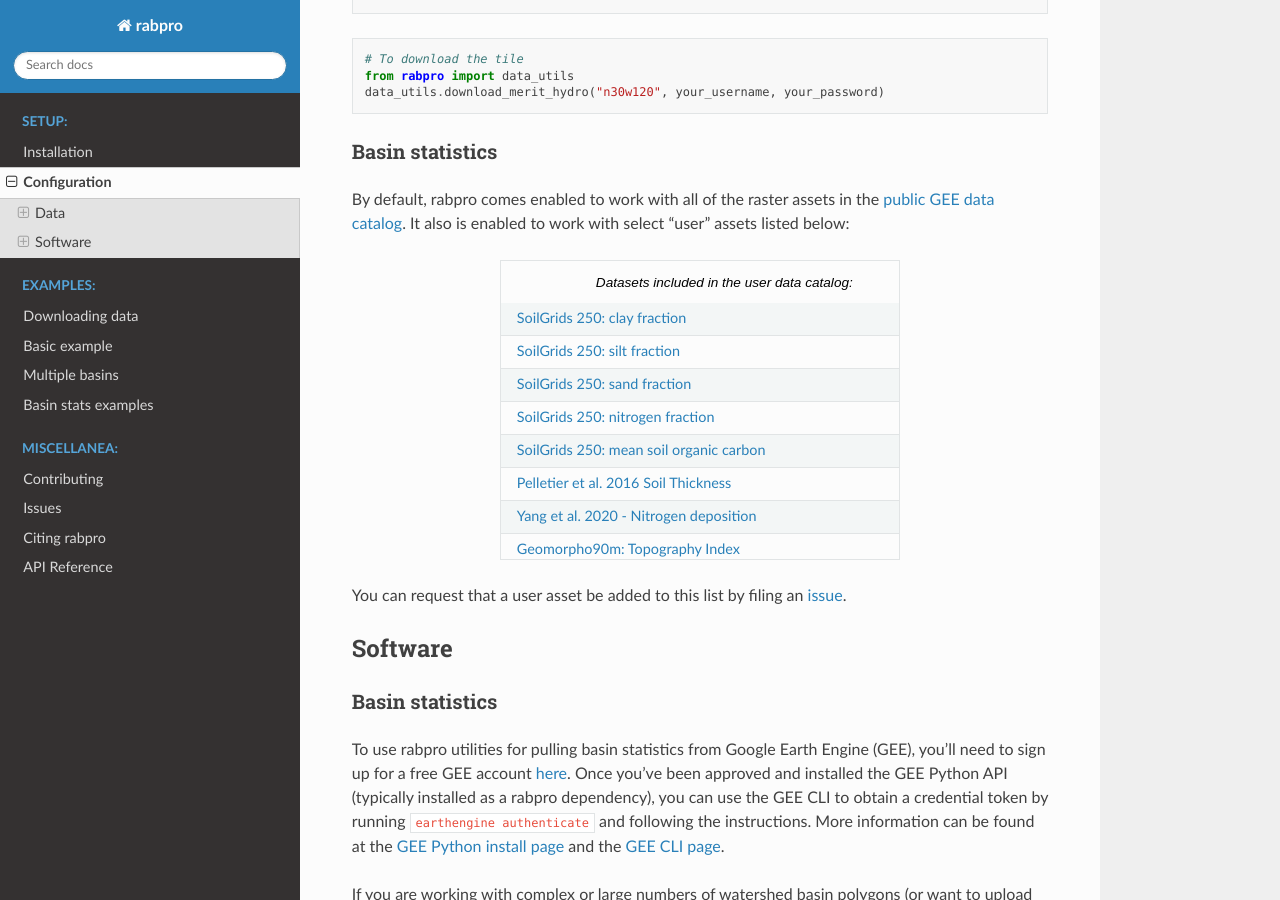
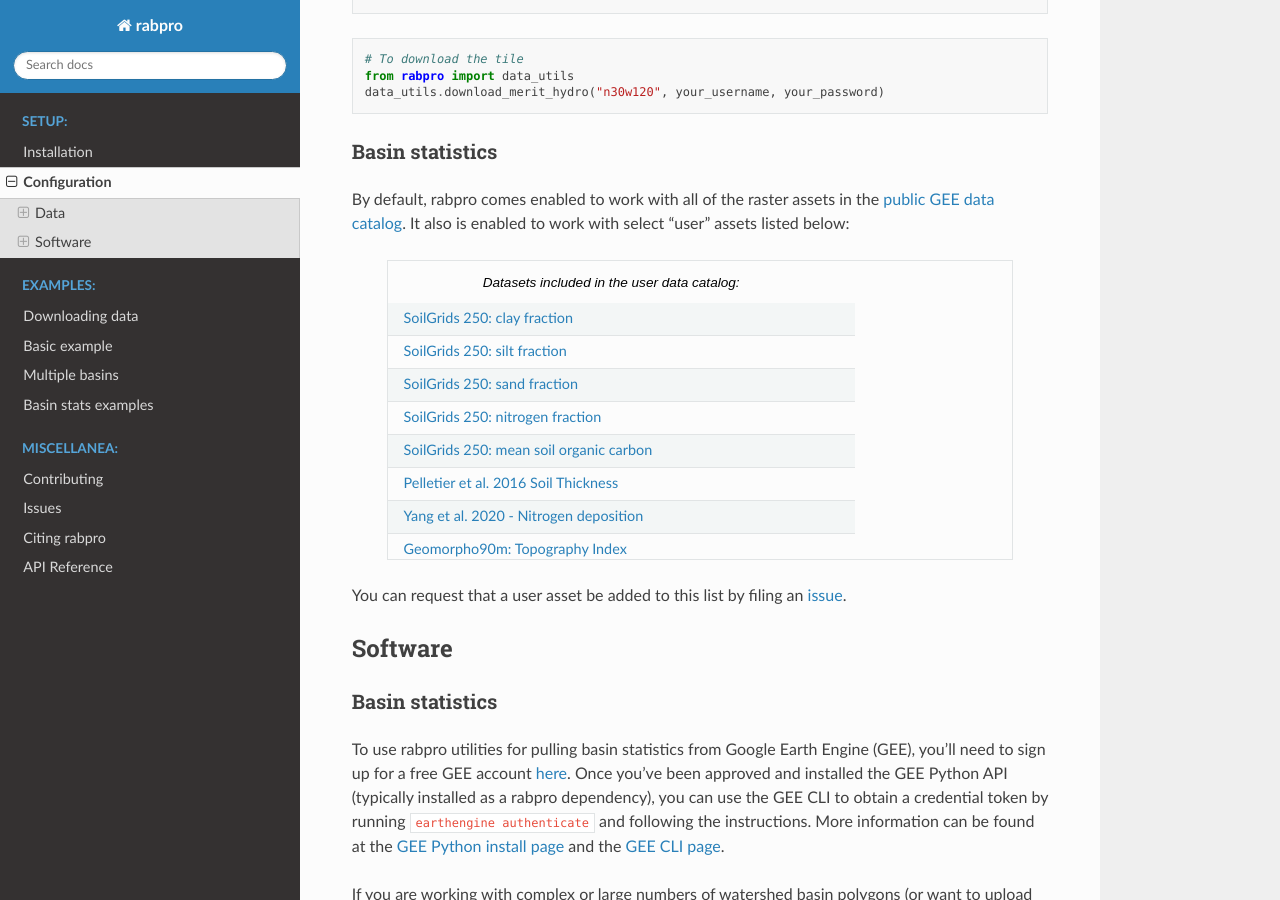
Before and after one commit to VeinsOfTheEarth/rabpro, a Sphinx documentation site: the page built from docs/source/configure/index.rst, in a window 1280 px wide and 900 px high, scrolled down 1996 px. Built offline with Sphinx 7.4.7 and the Read the Docs theme 2.0.0, drawn with Linux system fonts in a browser that asks for light colours.

Commit message:
adjust width

```diff
--- a/docs/source/configure/index.rst
+++ b/docs/source/configure/index.rst
@@ -95,6 +95,7 @@
 .. csv-table:: Datasets included in the user data catalog:
    :file: ../user_gee_datasets.csv
    :align: center
+   :width: 90%
 
 You can request that a user asset be added to this list by filing an `issue <https://github.com/VeinsOfTheEarth/rabpro/issues/new?assignees=&labels=data+request&template=data-request.yml>`_.
 
```
